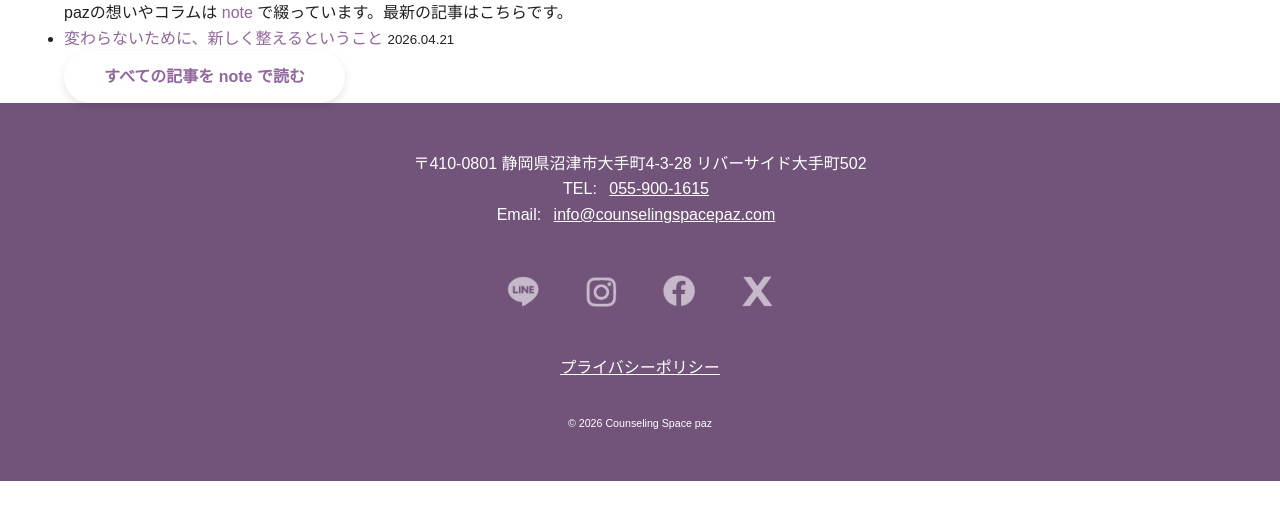
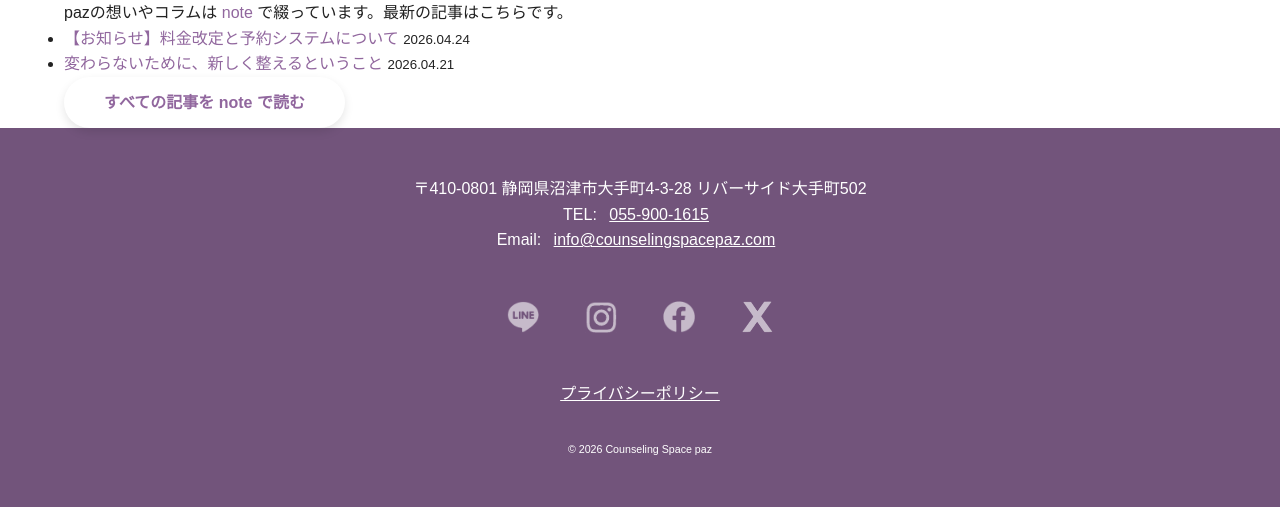
Before and after one commit to counselingspacepaz-gif/paz-site, a Jekyll site: the page built from blog/index.html, in a window 1280 px wide. Shown: the part 454-961 px from the top of the page. Built offline with Jekyll 4.4.1, drawn with Linux system fonts in a browser that asks for light colours; some web fonts are replaced; before the commit the page ends 935 px from its top, so only the background shows below that.

Commit message:
Update note RSS

```diff
--- a/_data/note.yml
+++ b/_data/note.yml
@@ -28,13 +28,21 @@ rss:
       +@id: UA-48687000-1
       +@engine: GoogleAnalytics
     language: ja
-    lastBuildDate: Fri, 24 Apr 2026 04:08:33 +0900
+    lastBuildDate: Fri, 24 Apr 2026 11:38:34 +0900
     item:
-      title: 変わらないために、新しく整えるということ
-      media:thumbnail: https://assets.st-note.com/production/uploads/images/269093875/rectangle_large_type_2_c5ecc71d2927ab6785762b189ebffaab.png?width=800
-      description: <p name="ac78813a-aa4e-4055-8530-5e68026997f1" id="ac78813a-aa4e-4055-8530-5e68026997f1">「paz（パス）」という場所を整え直しながら、<br>私は改めて考えていました。<br><br>ここから何かを届けようとしているのだろう、と。<br>理由はとてもシンプルで、<br>けれど少しだけ切実なものです。</p><hr name="951599e8-466b-44cb-8287-b43d0928264d" id="951599e8-466b-44cb-8287-b43d0928264d"><br/><a href='https://note.com/noted_pipit7032/n/n34e551a8cf82'>続きをみる</a>
-      note:creatorImage: https://assets.st-note.com/production/uploads/images/268885294/profile_d98c0326d491a41d1a5f129ac7688cff.png?fit=bounds&format=jpeg&quality=85&width=330
-      note:creatorName: Counseling Space paz
-      pubDate: Tue, 21 Apr 2026 12:13:47 +0900
-      link: https://note.com/noted_pipit7032/n/n34e551a8cf82
-      guid: https://note.com/noted_pipit7032/n/n34e551a8cf82
+      - title: 【お知らせ】料金改定と予約システムについて
+        media:thumbnail: https://assets.st-note.com/production/uploads/images/269911796/rectangle_large_type_2_78110004ef1a61b628270fe3d6252fb1.jpeg?width=800
+        description: <p name="f76363f6-0789-4825-b7d3-caf0b043adad" id="f76363f6-0789-4825-b7d3-caf0b043adad">このたび、<strong>2026年5月より料金の改定</strong>を実施し、あわせて <strong>予約システム（Microsoft Bookings）およびホームページのリニューアル</strong>を行います。まずは本お知らせにて、ご案内申し上げます。</p><p name="8c99173f-9341-403d-978e-e7d02316e95b" id="8c99173f-9341-403d-978e-e7d02316e95b"><br></p><br/><a href='https://note.com/noted_pipit7032/n/n731564661102'>続きをみる</a>
+        note:creatorImage: https://assets.st-note.com/production/uploads/images/268885294/profile_d98c0326d491a41d1a5f129ac7688cff.png?fit=bounds&format=jpeg&quality=85&width=330
+        note:creatorName: Counseling Space paz
+        pubDate: Fri, 24 Apr 2026 09:36:03 +0900
+        link: https://note.com/noted_pipit7032/n/n731564661102
+        guid: https://note.com/noted_pipit7032/n/n731564661102
+      - title: 変わらないために、新しく整えるということ
+        media:thumbnail: https://assets.st-note.com/production/uploads/images/269093875/rectangle_large_type_2_c5ecc71d2927ab6785762b189ebffaab.png?width=800
+        description: <p name="ac78813a-aa4e-4055-8530-5e68026997f1" id="ac78813a-aa4e-4055-8530-5e68026997f1">「paz（パス）」という場所を整え直しながら、<br>私は改めて考えていました。<br><br>ここから何かを届けようとしているのだろう、と。<br>理由はとてもシンプルで、<br>けれど少しだけ切実なものです。</p><hr name="951599e8-466b-44cb-8287-b43d0928264d" id="951599e8-466b-44cb-8287-b43d0928264d"><br/><a href='https://note.com/noted_pipit7032/n/n34e551a8cf82'>続きをみる</a>
+        note:creatorImage: https://assets.st-note.com/production/uploads/images/268885294/profile_d98c0326d491a41d1a5f129ac7688cff.png?fit=bounds&format=jpeg&quality=85&width=330
+        note:creatorName: Counseling Space paz
+        pubDate: Tue, 21 Apr 2026 12:13:47 +0900
+        link: https://note.com/noted_pipit7032/n/n34e551a8cf82
+        guid: https://note.com/noted_pipit7032/n/n34e551a8cf82
```
